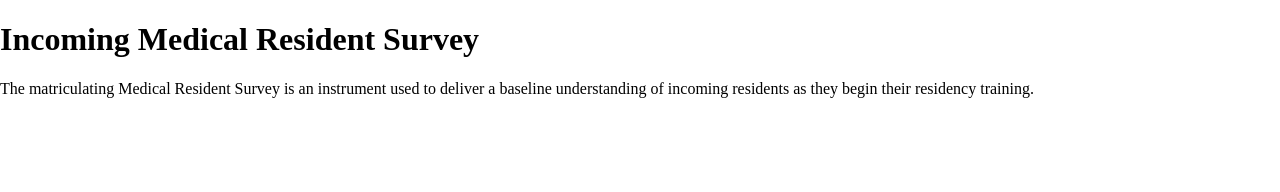
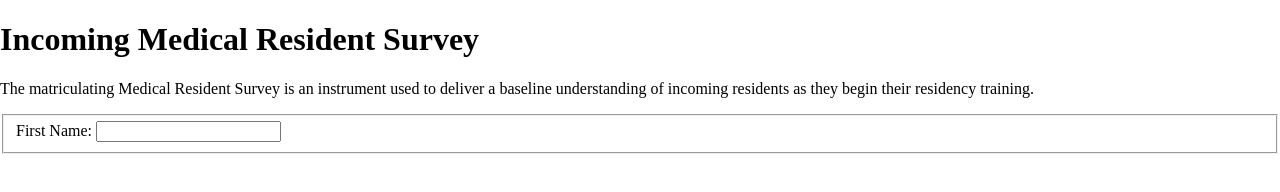
Before and after one commit to metaversejunkie/survey-form, a plain HTML site: page index.html in a window 1280 px wide. Drawn offline with Linux system fonts and the light colour scheme.

Commit message:
feat: created First Name text input

```diff
--- a/index.html
+++ b/index.html
@@ -11,6 +11,9 @@
             <p>The matriculating Medical Resident Survey is an instrument used to deliver a baseline understanding of incoming residents as they begin their residency training.</p>
         </div>
         <form method="post" action="https://register-demo.freecodecamp.org">
+            <fieldset>
+                <label for="firstName">First Name: <input type="text" id="firstName" required></label>
+            </fieldset>
 
         </form>
 
```
